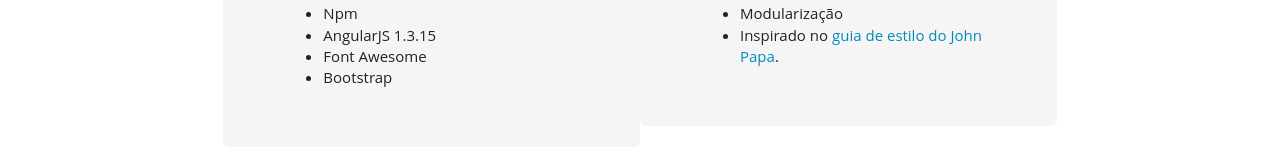
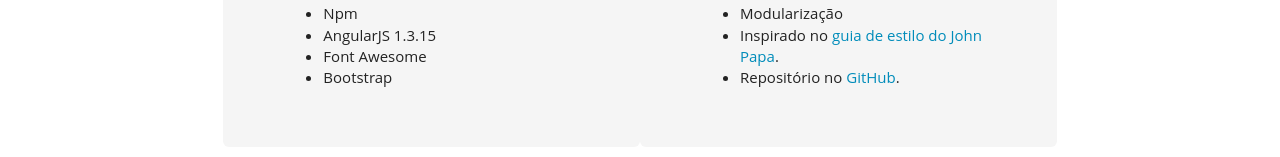
Before and after one commit to hugoestevam/AngularSample, a website: page WebApplication1/src/index.html in a window 1280 px wide. Shown: the part 517-674 px from the top of the page. Drawn offline with nearby package versions, Linux system fonts and the light colour scheme; some packages are replaced by stand-ins of ours; files that its build step writes are made by us from their sources; a script that the page names is missing.

Commit message:
Add in home a link to repository

```diff
--- a/WebApplication1/src/app/layout/home.html
+++ b/WebApplication1/src/app/layout/home.html
@@ -34,6 +34,7 @@
             <li>Roteamento utlizando <a href="https://github.com/angular-ui/ui-router">AngularUI router</a></li>
             <li>Modularização</li>
             <li>Inspirado no <a href="https://github.com/johnpapa/angular-styleguide/blob/master/i18n/PT-BR.md">guia de estilo do John Papa</a>.</li>
+            <li>Repositório no <a href="https://github.com/hugoestevam/AngularSample">GitHub</a>.</li>
         </ul>
     </div>
 
```
Also changed, not shown: 1 other file.
